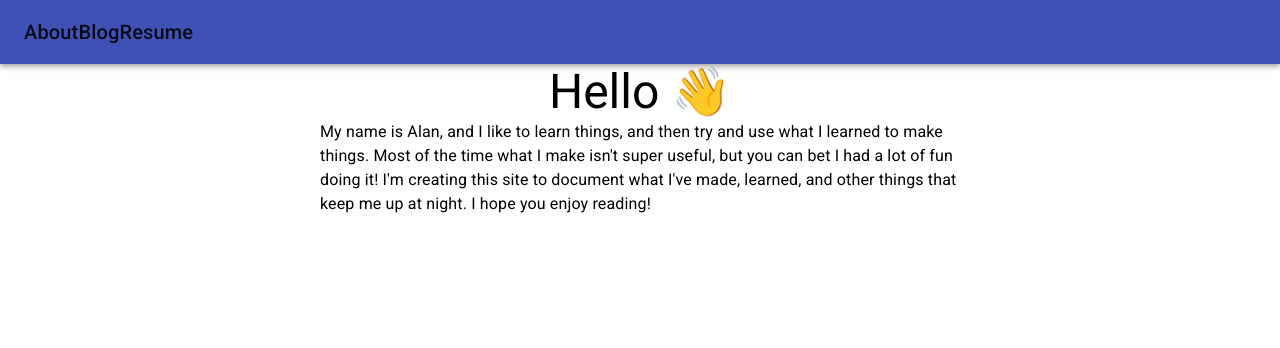
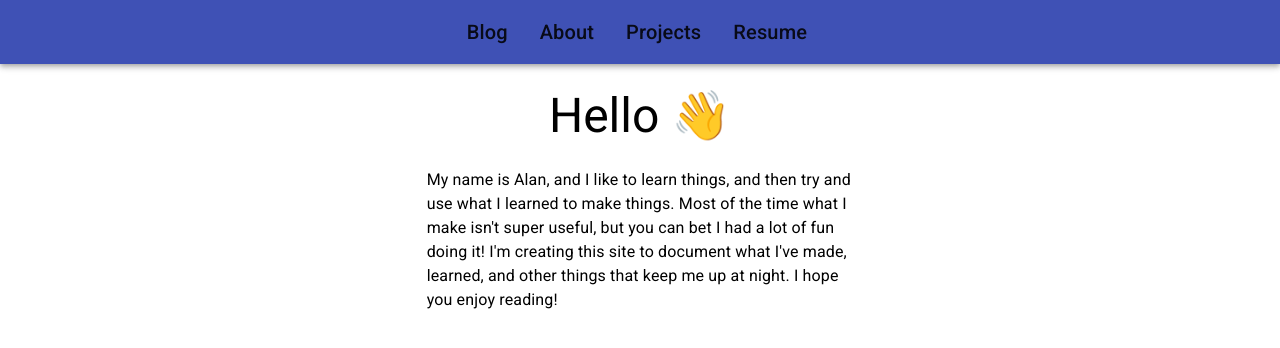
Before and after one commit to yeungalan0/site-monorepo, a Next.js app: page /about in a window 1280 px wide. Shown: the top 348 px of the page. Built offline with nearby package versions, Linux system fonts and the light colour scheme.

Commit message:
Tons of simplifications/adding template functions

```diff
--- a/package.json
+++ b/package.json
@@ -12,6 +12,7 @@
     "@material-ui/core": "^4.11.3",
     "@material-ui/icons": "^4.11.2",
     "@material-ui/styles": "^4.11.3",
+    "date-fns": "^2.19.0",
     "gray-matter": "^4.0.2",
     "next": "^10.0.9",
     "react": "^17.0.1",
--- a/pages/about.tsx
+++ b/pages/about.tsx
@@ -1,25 +1,11 @@
-import { Grid, Typography } from "@material-ui/core";
-import Header from "../src/header";
+import { Typography } from "@material-ui/core";
+import { DefaultLayout } from "../src/layout";
 
 export default function About(): JSX.Element {
   return (
-    <Grid container direction="column">
-      <Grid item>
-        <Header />
-      </Grid>
-      <Grid item>
-        <Typography variant="h3" align="center">
-          Hello 👋
-        </Typography>
-      </Grid>
-      <Grid item container>
-        <Grid item sm={2} md={3} />
-        <Grid item xs={12} sm={8} md={6}>
-          <Content />
-        </Grid>
-        <Grid item sm={2} md={3} />
-      </Grid>
-    </Grid>
+    <DefaultLayout head={"about"} title={"Hello 👋"}>
+      <Content />
+    </DefaultLayout>
   );
 }
 
--- a/pages/couple-game.tsx
+++ b/pages/couple-game.tsx
@@ -12,7 +12,7 @@ import {
   Typography,
 } from "@material-ui/core";
 
-import Header from "../src/header";
+import { Header } from "../src/layout";
 import { makeStyles } from "@material-ui/styles";
 import theme from "../src/theme";
 
--- a/src/lib/posts.ts
+++ b/src/blog/lib/posts.ts
@@ -10,7 +10,7 @@ export type PostData = {
   id: string;
   title: string;
   date: string;
-  content: string;
+  contentHtml: string;
 };
 
 export async function getSortedPostsData(): Promise<PostData[]> {
@@ -77,13 +77,13 @@ export async function getPostData(id: string): Promise<PostData> {
   const processedContent = await remark()
     .use(html)
     .process(matterResult.content);
-  const content = processedContent.toString();
+  const contentHtml = processedContent.toString();
 
   const title: string = matterResult.data.title;
   const date: string = matterResult.data.date;
 
   // Combine the data with the id
-  const data: PostData = { id, title, date, content };
+  const data: PostData = { id, title, date, contentHtml };
 
   return data;
 }
--- a/src/header.tsx
+++ /dev/null
@@ -1,28 +0,0 @@
-import { AppBar, Toolbar, Typography } from "@material-ui/core";
-import Link from "next/link";
-
-const Header = (): JSX.Element => {
-  return (
-    <AppBar position="static">
-      <Toolbar>
-        <Typography color="textPrimary" variant="h6">
-          <Link href={`/about`}>
-            <a>About</a>
-          </Link>
-        </Typography>
-        <Typography color="textPrimary" variant="h6">
-          <Link href={`/blog`}>
-            <a>Blog</a>
-          </Link>
-        </Typography>
-        <Typography color="textPrimary" variant="h6">
-          <Link href={`/blog`}>
-            <a>Resume</a>
-          </Link>
-        </Typography>
-      </Toolbar>
-    </AppBar>
-  );
-};
-
-export default Header;
--- /dev/null
+++ b/src/layout.tsx
@@ -0,0 +1,165 @@
+import { AppBar, Grid, Toolbar, GridSize, Typography } from "@material-ui/core";
+import Head from "next/head";
+import Link from "next/link";
+import { Fragment } from "react";
+import { useStyles } from "./style";
+
+type DefaultLayoutProps = {
+  children: JSX.Element | JSX.Element[];
+  head?: string | null;
+  title?: string | null;
+  xs?: GridSize | false;
+  sm?: GridSize | false;
+  md?: GridSize | false;
+  lg?: GridSize | false;
+  renderHeader?: boolean;
+};
+
+function getEdgeSizes(
+  contentSize: GridSize | false
+): { leftEdge: GridSize | false; rightEdge: GridSize | false } {
+  let leftEdge: GridSize | false = ((12 - (contentSize as number)) /
+    2) as GridSize;
+  let rightEdge: GridSize | false = (12 -
+    (contentSize as number) -
+    (leftEdge as number)) as GridSize;
+
+  leftEdge = (leftEdge as number) == 0 ? false : leftEdge;
+  rightEdge = (rightEdge as number) == 0 ? false : rightEdge;
+
+  return { leftEdge, rightEdge };
+}
+
+export function DefaultLayout({
+  children,
+  head = null,
+  title = null,
+  xs = 12,
+  sm = 8,
+  md = 6,
+  lg = 4,
+  renderHeader = true,
+}: DefaultLayoutProps): JSX.Element {
+  const { leftEdge: xsLeftEdge, rightEdge: xsRightEdge } = getEdgeSizes(xs);
+  const { leftEdge: smLeftEdge, rightEdge: smRightEdge } = getEdgeSizes(sm);
+  const { leftEdge: mdLeftEdge, rightEdge: mdRightEdge } = getEdgeSizes(md);
+  const { leftEdge: lgLeftEdge, rightEdge: lgRightEdge } = getEdgeSizes(lg);
+
+  return (
+    <Fragment>
+      <ConditionalHead head={head} />
+      <Grid container direction="column">
+        <ConditionalHeader renderHeader={renderHeader} />
+        <ConditionalTitle title={title} />
+        <Grid item container>
+          <Grid
+            item
+            xs={xsLeftEdge}
+            sm={smLeftEdge}
+            md={mdLeftEdge}
+            lg={lgLeftEdge}
+          />
+          <Grid item xs={xs} sm={sm} md={md} lg={lg}>
+            {children}
+          </Grid>
+          <Grid
+            item
+            xs={xsRightEdge}
+            sm={smRightEdge}
+            md={mdRightEdge}
+            lg={lgRightEdge}
+          />
+        </Grid>
+      </Grid>
+    </Fragment>
+  );
+}
+
+function ConditionalHeader({ renderHeader }: { renderHeader: boolean }) {
+  if (!renderHeader) {
+    return <></>;
+  }
+
+  return (
+    <Grid item>
+      <Header />
+    </Grid>
+  );
+}
+
+function ConditionalHead({ head }: { head: string | null }): JSX.Element {
+  if (head === null) {
+    return <></>;
+  }
+
+  return (
+    <Head>
+      <title>{head}</title>
+    </Head>
+  );
+}
+
+function ConditionalTitle({ title }: { title: string | null }): JSX.Element {
+  const classes = useStyles();
+
+  if (title === null) {
+    return <></>;
+  }
+
+  return (
+    <Grid item>
+      <Typography variant="h3" align="center" className={classes.title}>
+        {title}
+      </Typography>
+    </Grid>
+  );
+}
+
+// TODO: Make topics change on hover
+export function Header(): JSX.Element {
+  const classes = useStyles();
+  return (
+    <AppBar position="static">
+      <DefaultLayout renderHeader={false}>
+        <Toolbar>
+          <Typography
+            color="textPrimary"
+            variant="h6"
+            className={classes.topic}
+          >
+            <Link href={`/blog`}>
+              <a>Blog</a>
+            </Link>
+          </Typography>
+          <Typography
+            color="textPrimary"
+            variant="h6"
+            className={classes.topic}
+          >
+            <Link href={`/about`}>
+              <a>About</a>
+            </Link>
+          </Typography>
+          <Typography
+            color="textPrimary"
+            variant="h6"
+            className={classes.topic}
+          >
+            <Link href={`/blog`}>
+              <a>Projects</a>
+            </Link>
+          </Typography>
+          <Typography
+            color="textPrimary"
+            variant="h6"
+            className={classes.topic}
+          >
+            <Link href={`/blog`}>
+              <a>Resume</a>
+            </Link>
+          </Typography>
+        </Toolbar>
+      </DefaultLayout>
+    </AppBar>
+  );
+}
--- /dev/null
+++ b/src/style.ts
@@ -0,0 +1,14 @@
+import { makeStyles } from "@material-ui/core";
+import theme from "./theme";
+
+const useStyles = makeStyles(() => ({
+  topic: {
+    paddingLeft: theme.spacing(2),
+    paddingRight: theme.spacing(2),
+  },
+  title: {
+    padding: theme.spacing(3),
+  },
+}));
+
+export { useStyles };
```
Also changed, not shown: pages/blog.tsx (+12 -6 lines), pages/posts/[id].tsx (+13 -9 lines), src/blog/components/date.tsx (added, +10 -0 lines), src/blog/styles/posts.ts (added, +10 -0 lines), 1 other file (tests, documents, lock files or other folders).
